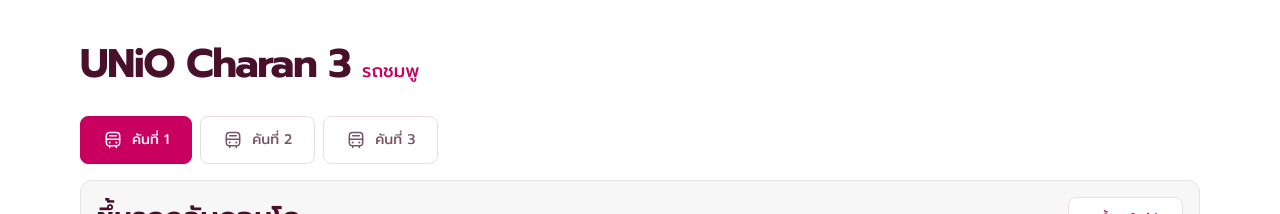
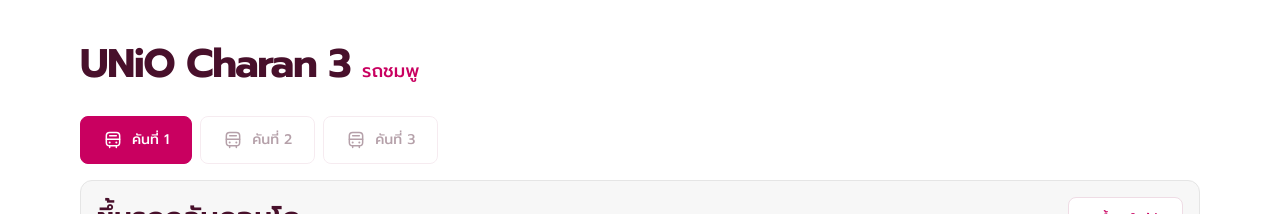
Before and after one commit to hamzcheeze/unigo, a Next.js app: page / in a window 1280 px wide. Shown: the top 214 px of the page. Built offline with nearby package versions, Linux system fonts and the light colour scheme; no server answers; grey boxes are pictures that could not be loaded.

Commit message:
disable second and third bus button

```diff
--- a/src/app/globals.css
+++ b/src/app/globals.css
@@ -27,7 +27,7 @@ button:disabled { cursor: default; opacity: .55; }
 .demo-banner a { min-height: 44px; display: inline-flex; align-items: center; font-weight: 500; white-space: nowrap; }
 .vehicle-tabs { display: flex; gap: 8px; margin: 4px 0 16px; }
 .vehicle-tab { min-height: 48px; display: flex; align-items: center; justify-content: center; gap: 9px; background: transparent; color: var(--muted); border: 1px solid var(--line); border-radius: 8px; padding: 10px 22px; font-size: 14px; font-weight: 500; }
-.vehicle-tab:hover { background: #fce5ef; border-color: #db9ab7; }
+.vehicle-tab:hover:not(:disabled) { background: #fce5ef; border-color: #db9ab7; }
 @keyframes vehicle-online-pulse { 0%, 100% { opacity: 1; } 50% { opacity: .35; } }
 @media (prefers-reduced-motion: reduce) { .bus-pin .bus-online-dot { animation: none; } }
 .vehicle-tab.selected { border-color: var(--action); background: var(--action); color: white; }
--- a/src/components/resident-tracker.tsx
+++ b/src/components/resident-tracker.tsx
@@ -159,7 +159,7 @@ export function ResidentTracker({ demo, usb = false }: { demo: boolean; usb?: bo
     {demo && <div className="demo-banner"><span><strong>ข้อมูลจำลอง</strong> ตำแหน่งและการเคลื่อนที่ใช้สำหรับสาธิต</span><a href="/">ดูรถจริง</a></div>}
 
     <nav className="vehicle-tabs" aria-label="เลือกรถรับส่ง">
-      {VEHICLES.map((item) => <button key={item.id} className={"vehicle-tab " + (selectedId === item.id ? "selected" : "")} aria-pressed={selectedId === item.id} onClick={() => setSelectedId(item.id)}>
+      {VEHICLES.map((item) => <button key={item.id} className={"vehicle-tab " + (selectedId === item.id ? "selected" : "")} disabled={item.id !== "SHUTTLE-01"} aria-pressed={selectedId === item.id} onClick={() => setSelectedId(item.id)}>
         <BusIcon size={20}/><span>{item.label}</span>
       </button>)}
     </nav>
```
